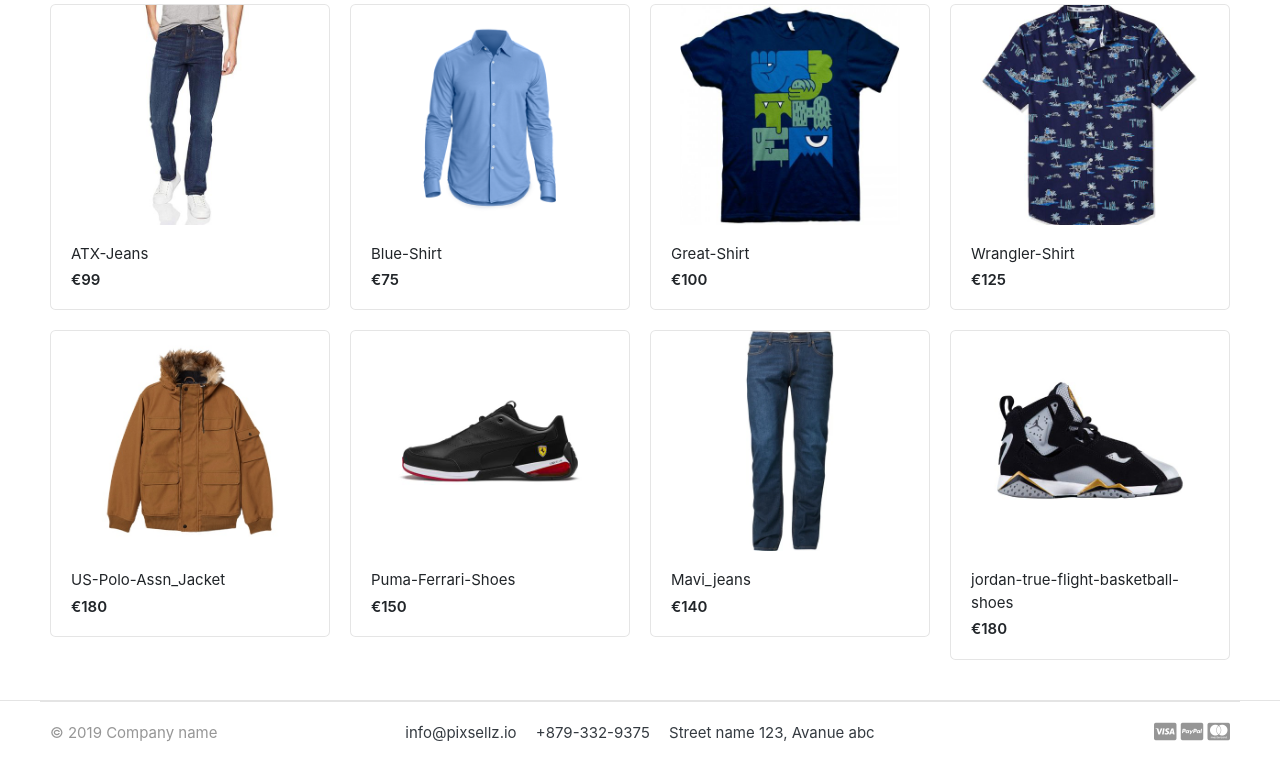
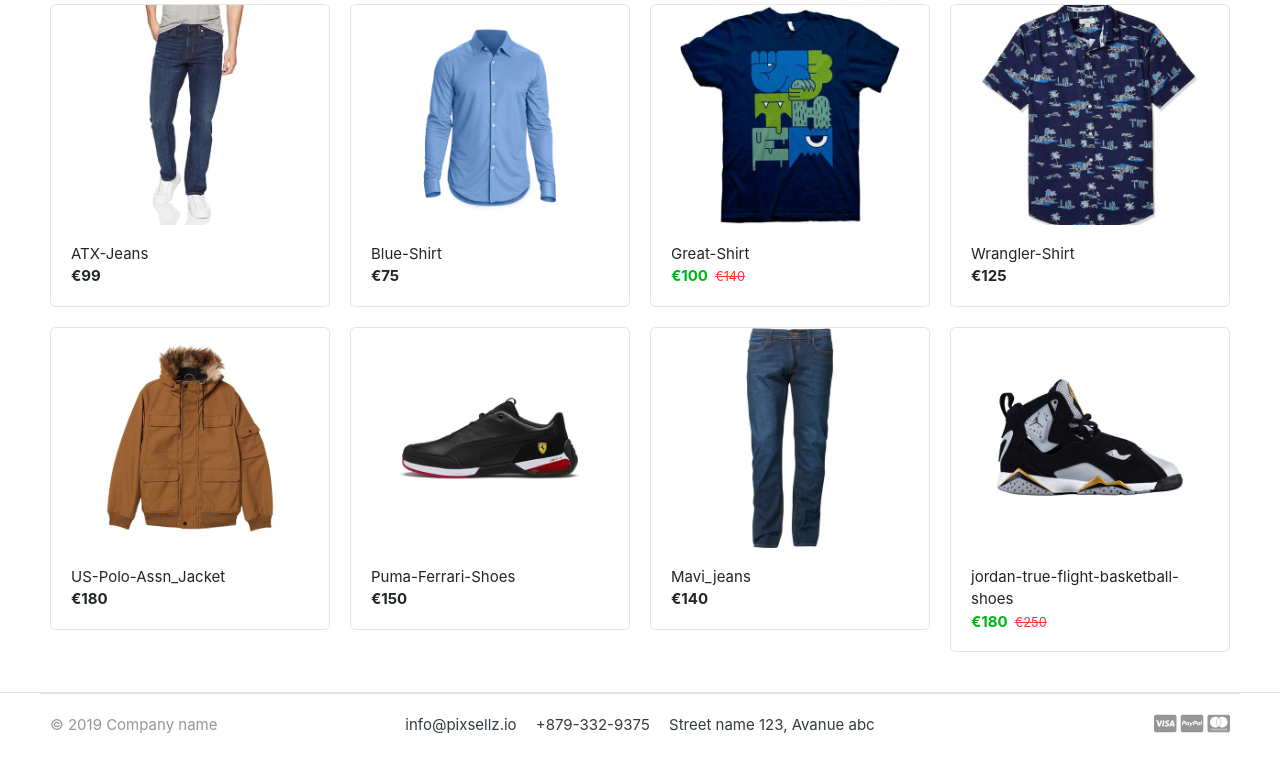
Before and after one commit to PedroCristo/E-commerce-django-udemy-course, a Django app: page / in a window 1280 px wide. Shown: the part 543-1307 px from the top of the page. After the commit the page ends 1277 px from the top, so only its background shows below. Run offline with Django 3.2, Linux system fonts and the light colour scheme; data comes from the database, SQL or seed files in the repository; both versions use the stored data as it was after the commit; some libraries are stand-ins or nearby versions; some web fonts are replaced.

Commit message:
Add statement for price and old price

```diff
--- a/templates/home.html
+++ b/templates/home.html
@@ -28,7 +28,12 @@
 			<a href="./product-detail.html" class="img-wrap"> <img src="{{ product.image.url }}"> </a>
 			<figcaption class="info-wrap">
 				<a href="./product-detail.html" class="title">{{ product.product_name }}</a>
-				<div class="price mt-1">€{{ product.price }}</div> <!-- price-wrap.// -->
+				{% if product.old_price %}
+				<span class="price text-success"><strong>€{{ product.price }}</strong></span>
+				<del class="price-old text-danger">€{{ product.old_price}}</del>
+				{% else %}
+				<span class="price"><strong>€{{ product.price }}</strong></span>
+				{% endif %}
 			</figcaption>
 		</div>
 	</div> <!-- col.// -->
```
Also changed, not shown: db.sqlite3.
